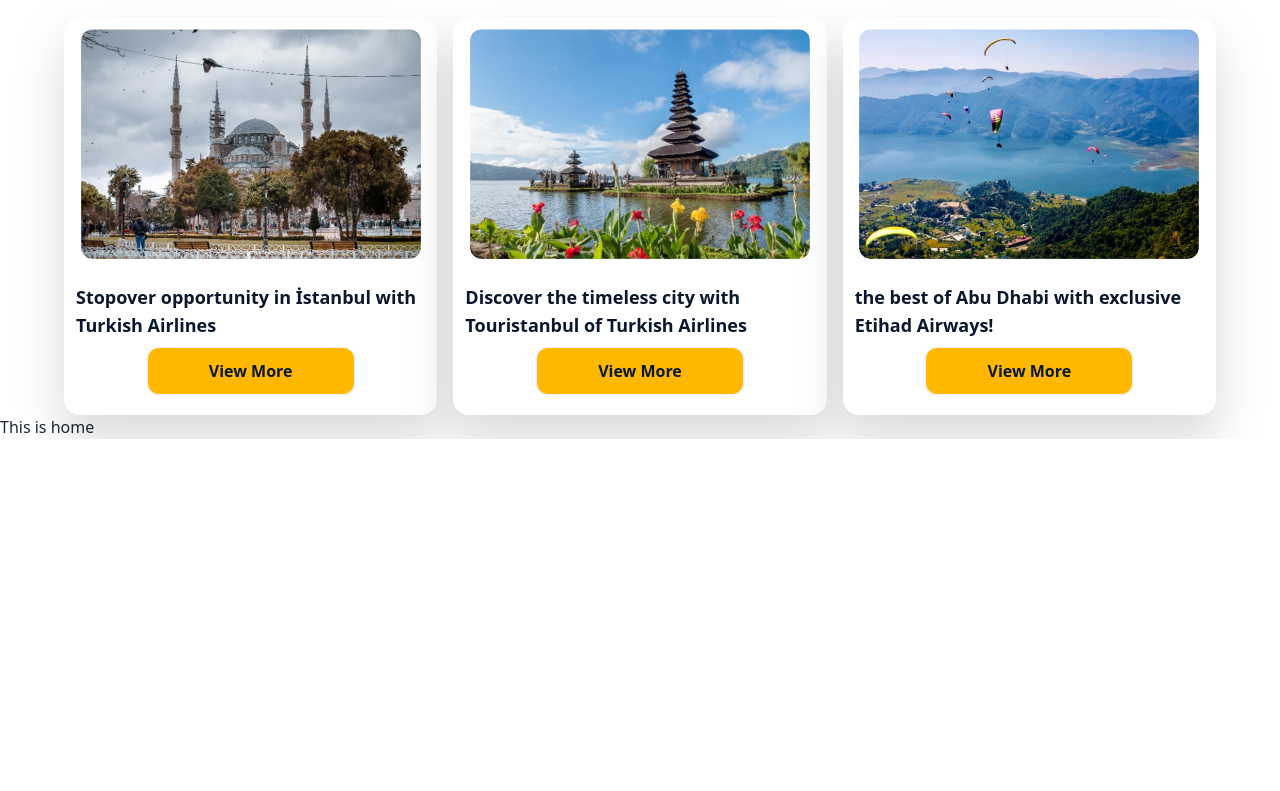
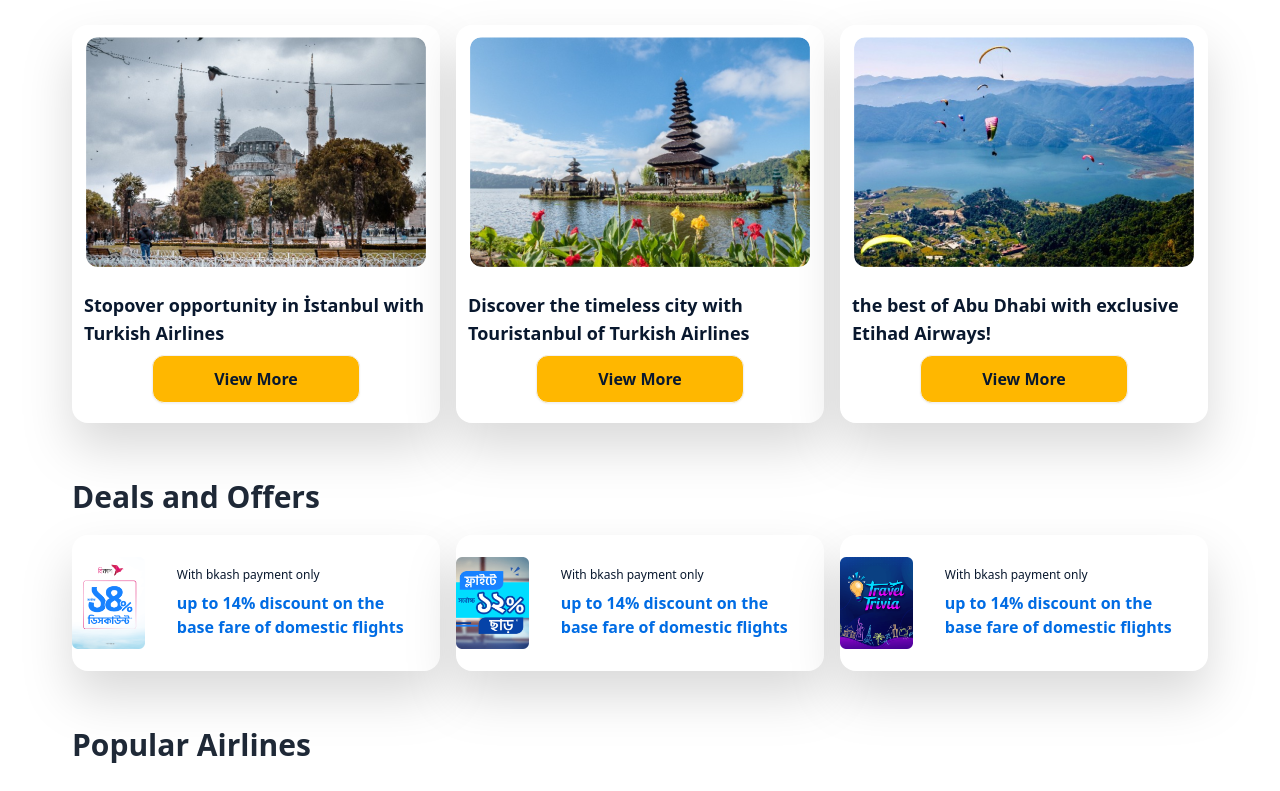
Before and after one commit to PmSaifuzzaman/bdCalling-task, a React (Vite) app: page / in a window 1280 px wide. Shown: the part 916-1707 px from the top of the page. Before the commit the page ends 1355 px from the top, so only its background shows below. Built offline with nearby package versions, Linux system fonts and the light colour scheme.

Commit message:
Offer and deals section added

```diff
--- /dev/null
+++ b/src/components/Airlines/Airlines.jsx
@@ -0,0 +1,12 @@
+
+
+const Airlines = () => {
+    return (
+        <div className="mt-10 p-2 lg:max-w-6xl lg:mx-auto">
+            <h2 className="text-3xl font-semibold mb-5">Popular Airlines</h2>
+
+        </div>
+    );
+};
+
+export default Airlines;
--- a/src/components/Banner/Banner.jsx
+++ b/src/components/Banner/Banner.jsx
@@ -12,7 +12,7 @@
                     <div className="grid-cols-1 space-y-4 lg:flex lg:items-center lg:justify-between mb-5">
                         <div className="flex gap-4">
                             <button className="btn font-medium bg-[#EBF0F5]"> <input type="radio" name="radio-1" className="radio" /> One way</button>
-                            <button className="btn  font-medium bg-[#006CE4] text-white"> <input type="radio" name="radio-1" className="radio " checked /> Round Trip</button>
+                            <button className="btn  font-medium bg-[#006CE4] text-white"> <input type="radio" name="radio-9" className="radio" disabled checked /> Round Trip</button>
                         </div>
                         <div className="flex gap-4">
                             <select className="select  text-[#006CE4] bg-[#EBF0F5] font-medium">
--- /dev/null
+++ b/src/components/Deals/Deals.jsx
@@ -0,0 +1,38 @@
+import img1 from "../../assets/Resources/Offer/sliderUp_to_14__discount_on_Domestic_flights 2.png"
+import img3 from "../../assets/Resources/Offer/sliderUp_to_14__discount_on_Domestic_flights 2-2.png"
+import img2 from "../../assets/Resources/Offer/sliderUp_to_14__discount_on_Domestic_flights 2-1.png"
+
+const Deals = () => {
+    return (
+        <div className="mt-10 lg:max-w-6xl lg:mx-auto p-2">
+            <h2 className="text-3xl font-semibold mb-5">Deals and Offers</h2>
+
+            <div className="grid grid-cols-1 md:grid-cols-2 lg:grid-cols-3 gap-4">
+                <div className="card card-side bg-base-100 drop-shadow-2xl">
+                    <figure><img src={img1} alt="Movie" /></figure>
+                    <div className="card-body">
+                        <h2 className="text-[#09182E] font-medium text-xs">With bkash payment only</h2>
+                        <p className="text-[#006CE4] text-base font-semibold">up to 14% discount on the base fare of domestic flights</p>
+                    </div>
+                </div>
+                <div className="card card-side bg-base-100 drop-shadow-2xl">
+                    <figure><img src={img2} alt="Movie" /></figure>
+                    <div className="card-body">
+                        <h2 className="text-[#09182E] font-medium text-xs">With bkash payment only</h2>
+                        <p className="text-[#006CE4] text-base font-semibold">up to 14% discount on the base fare of domestic flights</p>
+                    </div>
+                </div>
+                <div className="card card-side bg-base-100 drop-shadow-2xl">
+                    <figure><img className="" src={img3} alt="Movie" /></figure>
+                    <div className="card-body">
+                        <h2 className="text-[#09182E] font-medium text-xs">With bkash payment only</h2>
+                        <p className="text-[#006CE4] text-base font-semibold">up to 14% discount on the base fare of domestic flights</p>
+                    </div>
+                </div>
+            </div>
+
+        </div>
+    );
+};
+
+export default Deals;
--- a/src/components/Featured/Featured.jsx
+++ b/src/components/Featured/Featured.jsx
@@ -4,7 +4,7 @@
 
 const Featured = () => {
     return (
-        <div className="mt-10 lg:max-w-6xl lg:mx-auto">
+        <div className="mt-10 p-2 lg:max-w-6xl lg:mx-auto">
             <h2 className="text-3xl font-semibold mb-5">Featured Destinations</h2>
             <div className="grid grid-cols-1 md:grid-cols-2 lg:grid-cols-3 gap-4">
                  {/* card 1 */}
--- a/src/pages/Home/Home.jsx
+++ b/src/pages/Home/Home.jsx
@@ -1,4 +1,6 @@
+import Airlines from "../../components/Airlines/Airlines";
 import Banner from "../../components/Banner/Banner";
+import Deals from "../../components/Deals/Deals";
 import Featured from "../../components/Featured/Featured";
 import Navbar from "../../components/Navbar/Navbar";
 
@@ -9,7 +11,8 @@
             <Navbar></Navbar>
             <Banner></Banner>
             <Featured></Featured>
-            <h2>This is home</h2>
+            <Deals></Deals>
+            <Airlines></Airlines>
         </div>
     );
 };
```
Also changed, not shown: public/airlines.json (added, +62 -0 lines).
